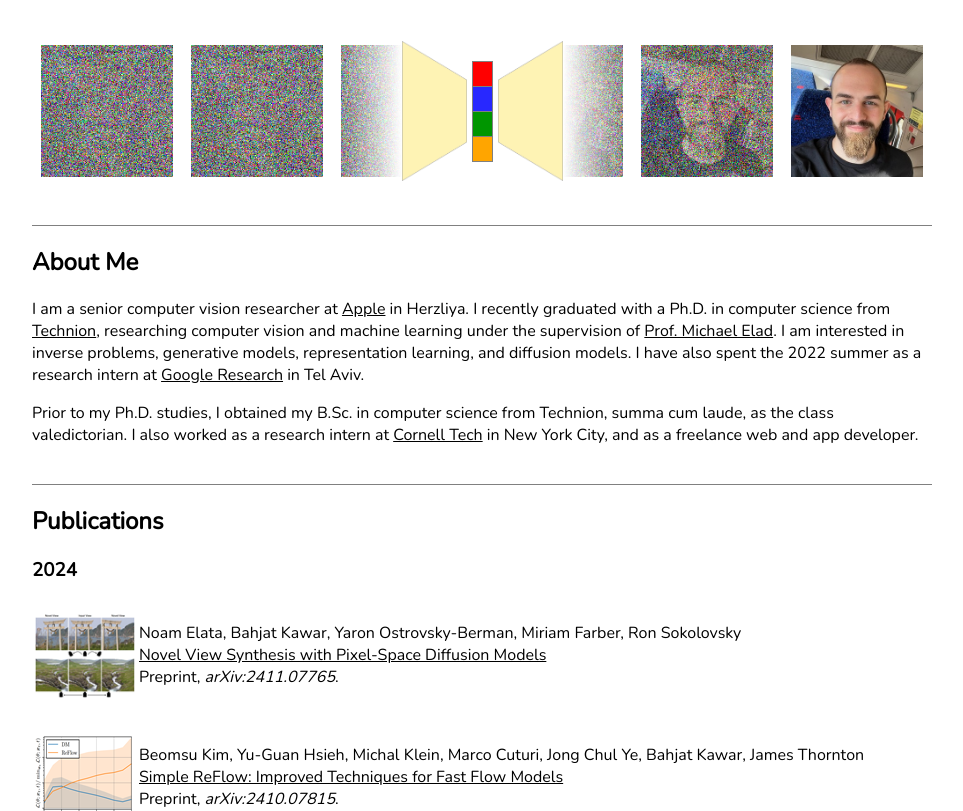
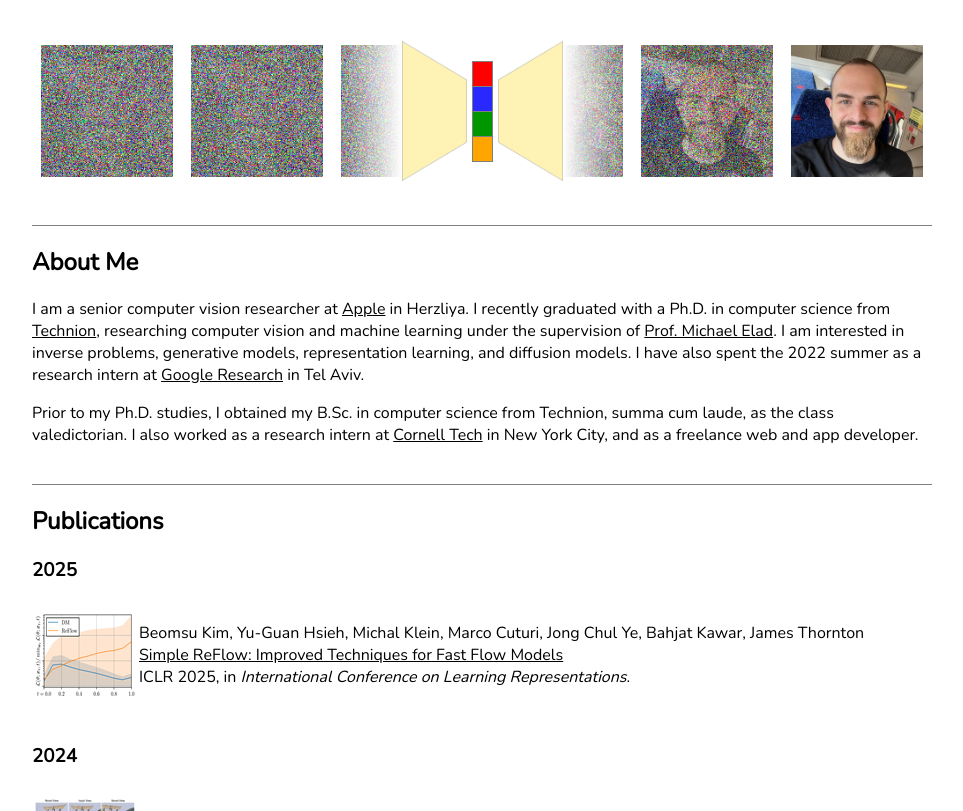
Before and after one commit to bahjat-kawar/bahjat-kawar.github.io, a plain HTML site: page index.html in a window 1280 px wide. Shown: the part 141-952 px from the top of the page, without its empty margins (158-1121 px from the left). Drawn offline with nearby package versions, Linux system fonts and the light colour scheme.

Commit message:
acceptance

```diff
--- a/index.html
+++ b/index.html
@@ -227,19 +227,20 @@ function show_menu() {
     <br />
     <div id="pub" style="border-top:1px solid gray;">
     <h2>Publications</h2>
+    <h3>2025</h3>
+	<div class="article"><table><tr>
+		<td valign="middle"><img src="figures/simple_rf.png" class="article-img" /></td>
+		<td valign="middle">Beomsu Kim, Yu-Guan Hsieh, Michal Klein, Marco Cuturi, Jong Chul Ye, <b>Bahjat Kawar</b>, James Thornton<br />
+		<a class="lnk" href="https://arxiv.org/abs/2410.07815">Simple ReFlow: Improved Techniques for Fast Flow Models</a><br />
+		<b>ICLR 2025</b>, in <i>International Conference on Learning Representations</i>.<br />
+		</td>
+	</tr></table></div> <br />
     <h3>2024</h3>
 	<div class="article"><table><tr>
 		<td valign="middle"><img src="figures/nvs.png" class="article-img" /></td>
 		<td valign="middle">Noam Elata, <b>Bahjat Kawar</b>, Yaron Ostrovsky-Berman, Miriam Farber, Ron Sokolovsky<br />
 		<a class="lnk" href="https://arxiv.org/abs/2411.07765">Novel View Synthesis with Pixel-Space Diffusion Models</a><br />
 		Preprint, <i>arXiv:2411.07765</i>.<br />
-		</td>
-	</tr></table></div> <br />
-	<div class="article"><table><tr>
-		<td valign="middle"><img src="figures/simple_rf.png" class="article-img" /></td>
-		<td valign="middle">Beomsu Kim, Yu-Guan Hsieh, Michal Klein, Marco Cuturi, Jong Chul Ye, <b>Bahjat Kawar</b>, James Thornton<br />
-		<a class="lnk" href="https://arxiv.org/abs/2410.07815">Simple ReFlow: Improved Techniques for Fast Flow Models</a><br />
-		Preprint, <i>arXiv:2410.07815</i>.<br />
 		</td>
 	</tr></table></div> <br />
 	<div class="article"><table><tr>
@@ -354,7 +355,7 @@ function show_menu() {
     <br />
     <div id="teach" style="border-top:1px solid gray;">
     <h2>Teaching</h2>
-    I teach / have taught the following courses as a TA:
+    I have taught the following courses as a TA:
     <ul>
         <li>Generative AI - Diffusion Models (236610) &ndash; Winter 2022-2023</li>
         <li>Project in Image Processing (234329) &ndash; Winter 2021-2022</li>
```
